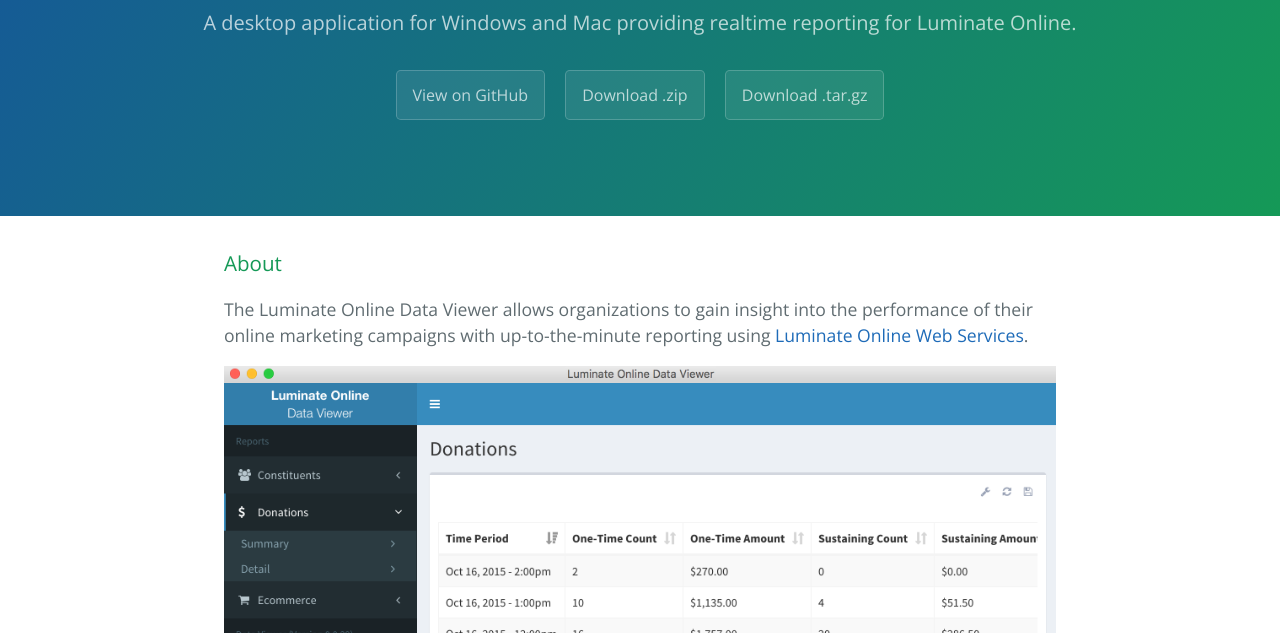
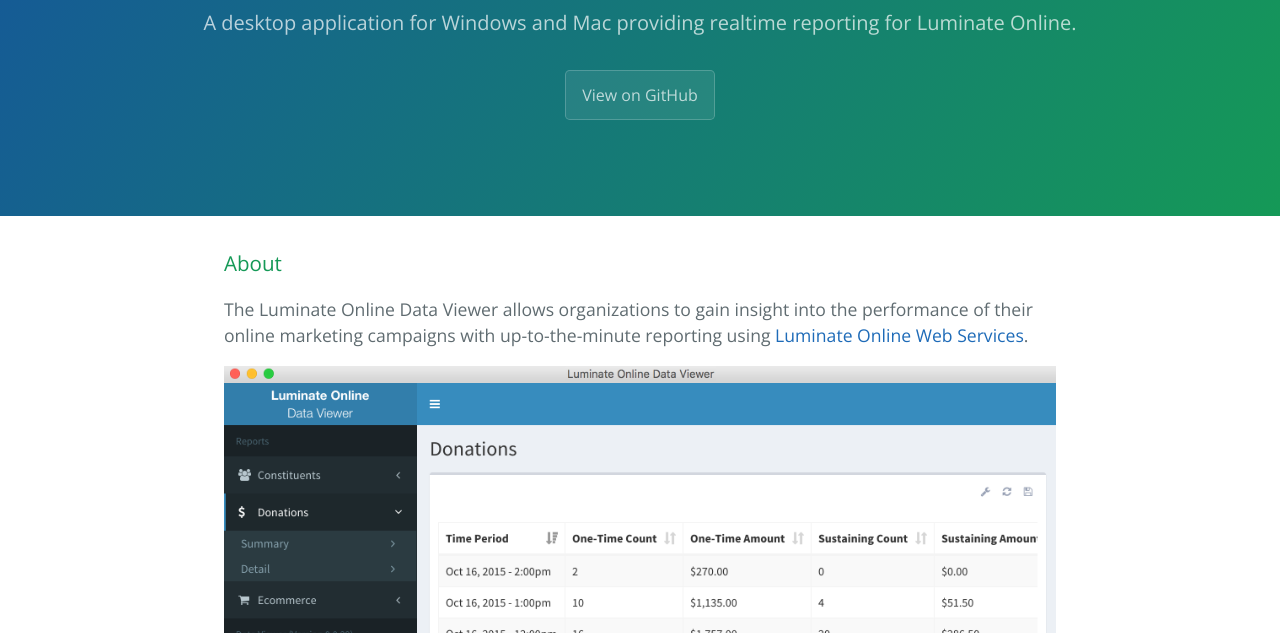
Before and after one commit to convio/luminate-online-data-viewer, a plain HTML site: page index.html in a window 1280 px wide. Shown: the part 167-800 px from the top of the page. Drawn offline with nearby package versions, Linux system fonts and the light colour scheme.

Commit message:
Remove download options

```diff
--- a/index.html
+++ b/index.html
@@ -14,8 +14,6 @@
       <h1 class="project-name">Luminate Online Data Viewer</h1>
       <h2 class="project-tagline">A desktop application for Windows and Mac providing realtime reporting for Luminate Online.</h2>
       <a href="https://github.com/convio/luminate-online-data-viewer" class="btn">View on GitHub</a>
-      <a href="https://github.com/convio/luminate-online-data-viewer/zipball/master" class="btn">Download .zip</a>
-      <a href="https://github.com/convio/luminate-online-data-viewer/tarball/master" class="btn">Download .tar.gz</a>
     </section>
 
     <section class="main-content">
```
